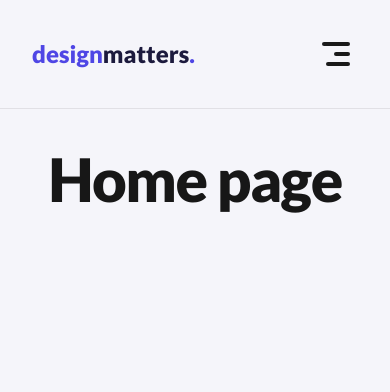
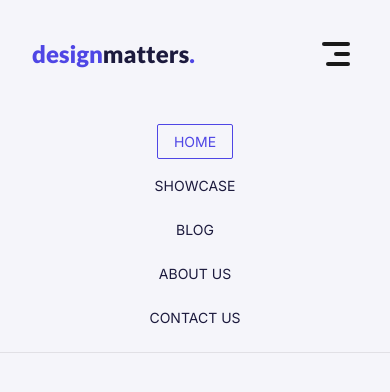
Before and after one commit to kula124p/deploy-me, a Next.js app: page / in a window 390 px wide. Shown: the top 392 px of the page. Built offline with nearby package versions, Linux system fonts and the light colour scheme.

Commit message:
Enhance navigation component with sticky positioning and mobile menu support

```diff
--- a/src/components/navigation.tsx
+++ b/src/components/navigation.tsx
@@ -70,16 +70,26 @@ function Hamburger() {
 export function Navigation() {
   const pathname = usePathname();
   return (
-    <nav className="py-8 border-b border-brand-stroke-weak">
+    <nav className="py-8 border-b border-brand-stroke-weak sticky top-0 z-10 bg-brand-fill">
       <div className="container flex justify-between items-center">
         <Link href="/">
           <Logo className="text-2xl" />
         </Link>
 
+        {/* Hidden on mobile */}
         <ul className="hidden md:flex justify-between space-x-4 text-sm uppercase text-brand-text-strong">
           {pages.map((page, index) => processPage(page, index, pathname))}
         </ul>
+
+        {/* Visible on mobile */}
         <Hamburger />
+        <ul
+          className={
+            "flex md:hidden flex-col absolute top-full left-0 items-center w-full bg-brand-fill py-6 space-y-6 text-sm uppercase text-brand-text-strong border-b border-brand-stroke-weak"
+          }
+        >
+          {pages.map((page, index) => processPage(page, index, pathname))}
+        </ul>
       </div>
     </nav>
   );
```
